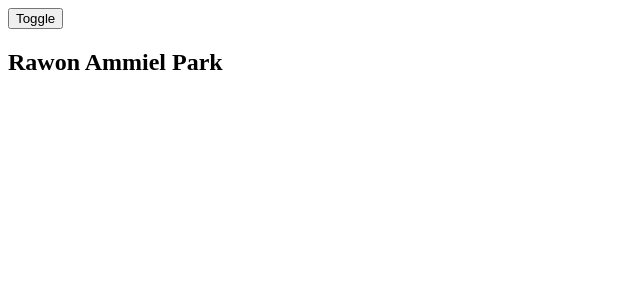
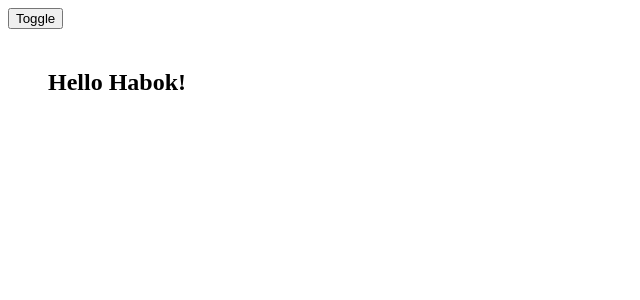
Before and after one commit to DrInnovatio/Vue3Animation, a Vue app: page / in a window 1280 px wide. Shown: the top 300 px of the page, without its empty margins (0-640 px from the left). Built offline with nearby package versions, Linux system fonts and the light colour scheme.

Commit message:
added zoom in-out animation.

```diff
--- a/src/App.vue
+++ b/src/App.vue
@@ -1,9 +1,13 @@
 <template>
-<button type="button" @click="flag = !flag">Toggle</button>
-<transition name="fade" mode="out-in">
-  <h2 v-if="flag" key="main">Hello Habok!!</h2>
-  <h2 v-else key="secondary">Rawon Ammiel Park</h2>
-</transition>
+  <button type="button" @click="flag = !flag">Toggle</button>
+  <!-- <transition name="fade" mode="out-in">
+    <h2 v-if="flag" key="main">Hello Habok!!</h2>
+    <h2 v-else key="secondary">Rawon Ammiel Park</h2>
+  </transition> -->
+
+  <transition name="zoom" type="animation" appear>
+    <h2 v-if="flag">Hello Habok!</h2>
+  </transition>
 </template>
 
 <script>
@@ -11,13 +15,19 @@
   name: "App",
   data(){
     return{
-      flag: false,
+      flag: true,
     }
   }
 };
 </script>
 
 <style>
+h2 {
+  width: 400px;
+  padding: 20px;
+  margin: 20px;
+}
+
 .fade-enter-from{
   opacity: 0;
 }
@@ -30,4 +40,40 @@
   transition: all 2s linear;
   opacity: 0;
 }
+
+.zoom-enter-active {
+  animation: zoom-in 1s linear forwards;
+  transition: all 2s linear;
+}
+
+.zoom-leave-active {
+  animation: zoom-out 1s linear forwards;
+  transition: all 2s linear;
+}
+
+.zoom-enter-from {
+  opacity: 0;
+}
+
+.zoom-leave-to {
+  opacity: 0;
+}
+
+@keyframes zoom-in {
+  from {
+    transform: scale(0, 0);
+  }
+  to {
+    transform: scale(1, 1);
+  }
+}
+
+@keyframes zoom-out {
+  from {
+    transform: scale(1, 1);
+  }
+  to {
+    transform: scale(0, 0);
+  }
+}
 </style>
```
